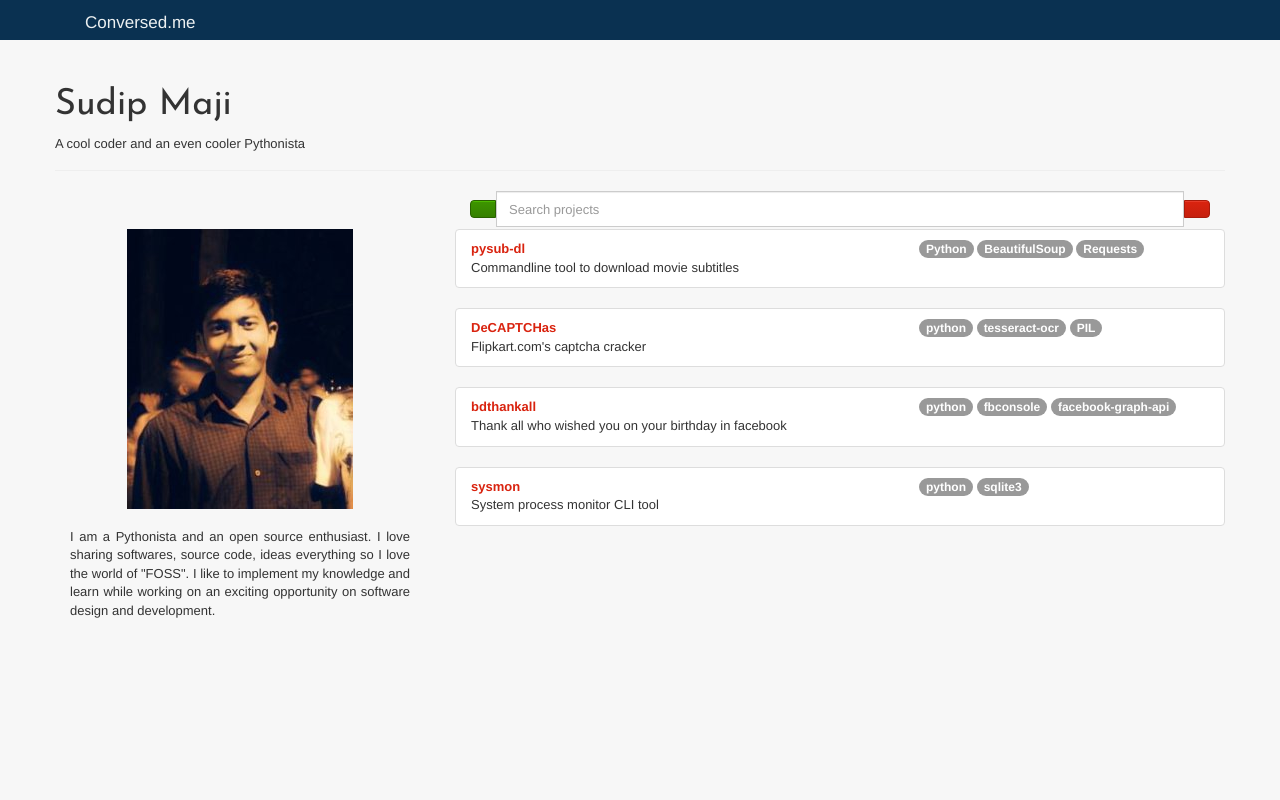
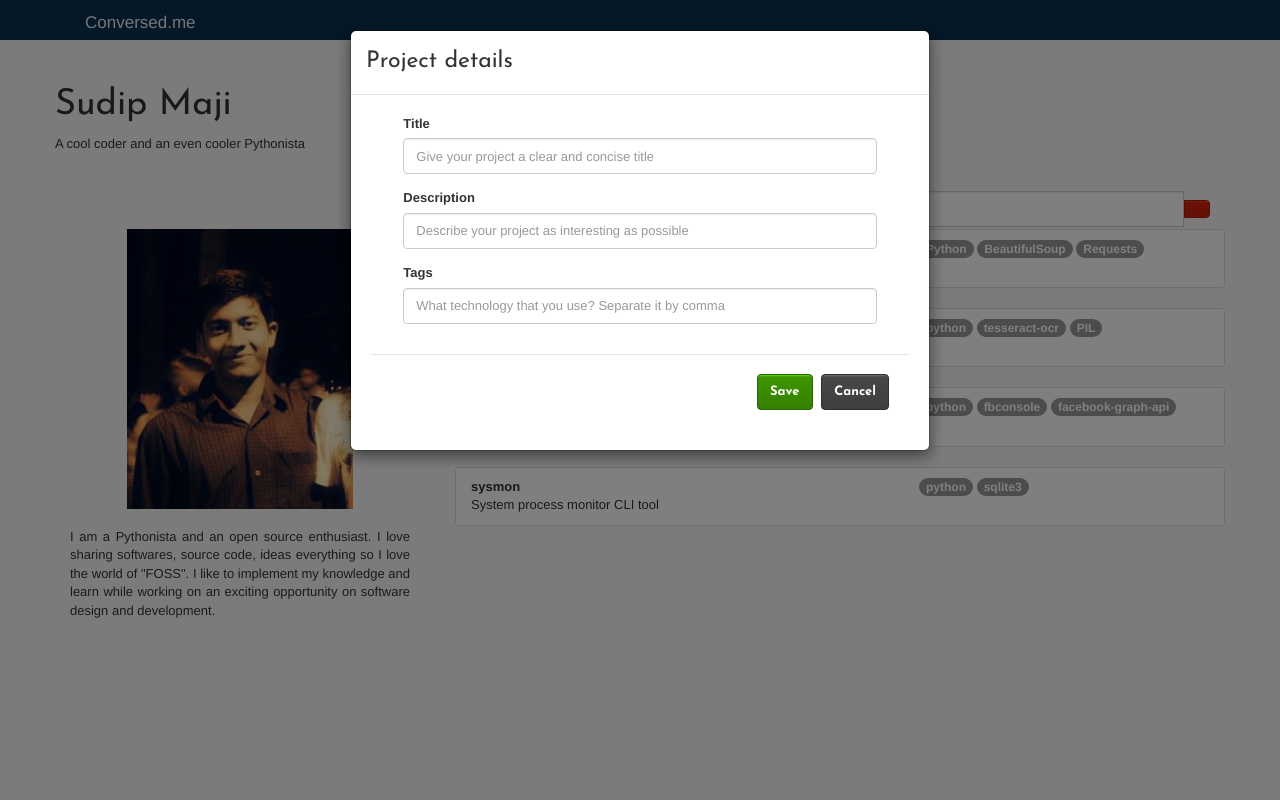
Before and after one commit to iamsudip/aboutme, a Flask app: page /iamsudip/ in a window 1280 px wide, after a click that opens the changed part. Run offline with Flask 2, Linux system fonts and the light colour scheme; data comes from the database, SQL or seed files in the repository; some libraries are stand-ins or nearby versions.

Commit message:
Added add project form to the application as modal

```diff
--- a/aboutme/main.py
+++ b/aboutme/main.py
@@ -124,11 +124,31 @@ class SigninForm(Form):
     username = TextField('Username', validators=[
         Required(u"You forgot to enter username."),
         Length(min=3, message=(u'Your username must be %(min)d characters.')),
-        ValidUserName()])
+        ValidUserName()
+    ])
     password = PasswordField('Password', validators=[
         Required(u"Please provide a password."),
-        Length(min=6, message=(u'Please give a longer password'))])
+        Length(min=6, message=(u'Please give a longer password'))
+    ])
     remember_me = BooleanField('Remember me', default=False)
+
+
+class ProjectsForm(Form):
+    """
+    Doc doc doc
+    """
+    title = TextField('Title', validators=[
+        Required("You must put the project name."),
+        Length(min=3, message=(u'Title must be longer.'))
+    ])
+    description = TextField('Description', validators=[
+        Required("You must put a project description."),
+        Length(min=10, message=(u'A litle longer please'))
+    ])
+    tags = TextField('Tags', validators=[
+        Length(min=3, message=(u'A litle longer please'))
+    ])
+
 
 
 # need to separate views to views.py someday to manage things easily
@@ -147,8 +167,8 @@ def userpage(username=None):
         user.tagline = u'You are very special, you\'ll never be forgotten!'
         user.bio = u'Explain the rest of the world, why you are the most unique person to look at!'
         user.avatar = u'/static/Shaktimaan.jpg'
-        return render_template('aboutme.html', page_title='Claim this name: '+ username, user=user)
-    return render_template('aboutme.html', page_title=user.firstname+' '+user.lastname, user=user)
+        return render_template('aboutme.html', page_title='Claim this name: '+username, user=user, projectsform=ProjectsForm())
+    return render_template('aboutme.html', page_title=user.firstname+' '+user.lastname, user=user, projectsform=ProjectsForm())
 
 @application.route('/signup/', methods=['GET', 'POST'])
 def signup():
--- a/aboutme/templates/aboutme.html
+++ b/aboutme/templates/aboutme.html
@@ -45,7 +45,9 @@
                         <div class="container">
                             <div class="row">
                                 <div class="col-sm-7">
-                                    <a href="#" data-toggle><strong>{{ project.title }}</strong></a>
+                                    <a href="#"><span class="glyphicon glyphicon-edit"></span></a>
+                                    <a href="#"><span class="glyphicon glyphicon-remove"></span></a>
+                                    <strong>{{ project.title }}</strong>
                                     <br>
                                     {{ project.description }}
                                 </div>
@@ -63,4 +65,46 @@
     </div> <!-- /.col-sm-8-->
 </div>
 
+<div class="modal fade" id="add_projects_form">
+    <div class="modal-dialog">
+        <div class="modal-content">
+            <div class="modal-header">
+                <button type="button" class="close" data-dismiss="modal" aria-hidden="true"></button>
+                <h3 class="modal-title">Project details</h3>
+            </div>
+            <div class="modal-body">
+                <div class="container">
+                    <div class="row">
+                        <div class="col-sm-1"></div>
+                        <div class="col-sm-10">
+                            <form class="form-horizontal" action="" method="POST" >
+                                {{ projectsform.hidden_tag() }}
+                                <div class="form-group">
+                                    {{ projectsform.title.label }}
+                                    {{ projectsform.title(class="form-control", placeholder="Give your project a clear and concise title")}}
+                                </div>
+
+                                <div class="form-group">
+                                    {{ projectsform.description.label }}
+                                    {{ projectsform.description(class="form-control", placeholder="Describe your project as interesting as possible")}}
+                                </div>
+
+                                <div class="form-group">
+                                    {{ projectsform.tags.label }}
+                                    {{ projectsform.tags(class="form-control", placeholder="What technology that you use? Separate it by comma")}}
+                                </div>
+                            </form>
+                        </div>
+                        <div class="col-sm-1"></div>
+                    </div>
+                </div>
+                <div class="modal-footer">
+                    <button type="submit" class="btn btn-primary btn-success">Save</button>
+                    <button type="button" class="btn btn-default" data-dismiss="modal">Cancel</button>
+                </div>
+            </div>
+        </div>
+    </div>
+</div>
+
 {% endblock %}
```
